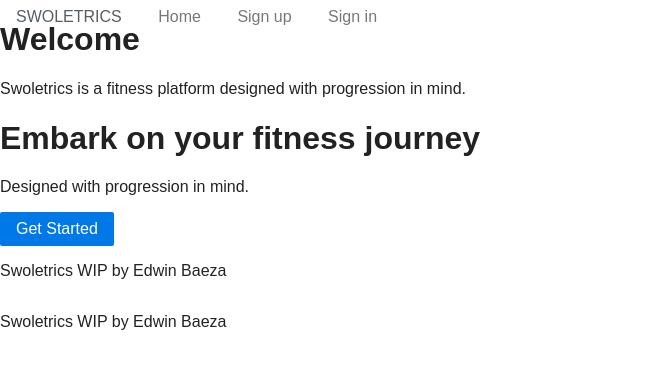
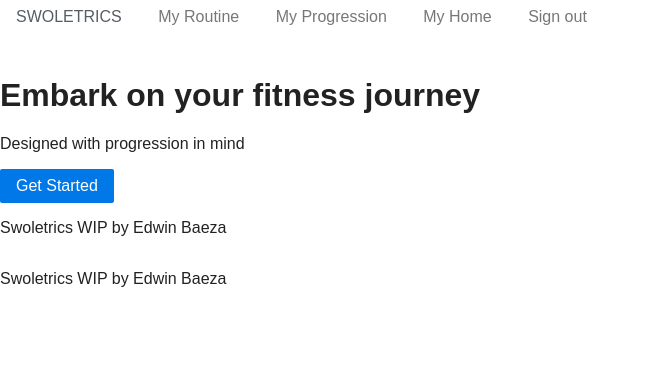
Before and after one commit to eba216/Swoletrics2, a Flask app: page / in a window 1280 px wide. Shown: the top 369 px of the page, without its empty margins (0-650 px from the left). Run offline with Flask 2, Linux system fonts and the light colour scheme; a user stored in the database is signed in; some libraries are stand-ins or nearby versions.

Commit message:
modified:   Swoletrics/swoletrics/__pycache__/models.cpython-38.pyc 	modified:   Swoletrics/swoletrics/auth/__pycache__/forms.cpython-38.pyc 	modified:   Swoletrics/swoletrics/auth/__pycache__/views.cpython-38.pyc 	modified:   Swoletrics/swoletrics/auth/views.py 	modified:   Swoletrics/swoletrics/main/__pycache__/views.cpython-38.pyc 	modified:   Swoletrics/swoletrics/main/views.py 	modified:   Swoletrics/swoletrics/models.py 	modified:   Swoletrics/swoletrics/swoletrics.db 	modified:   Swoletrics/swoletrics/templates/base.html 	modified:   Swoletrics/swoletrics/templates/index.html 	modified:   Swoletrics/swoletrics/templates/login.html 	deleted:    Swoletrics/swoletrics/templates/routines.html 	modified:   Swoletrics/swoletrics/templates/signup.html 	new file:   Swoletrics/swoletrics/templates/user.html 	modified:   Swoletrics/swoletrics/views.py

```diff
--- a/Swoletrics/swoletrics/main/views.py
+++ b/Swoletrics/swoletrics/main/views.py
@@ -1,4 +1,5 @@
 from flask import render_template, url_for
+from flask_login import login_required
 
 from . import main
 from .. import login_manager
@@ -14,9 +15,11 @@ def load_user(userid):
 def index():
     return render_template('index.html')
 
-@main.route('/routines/<name>', methods = ["GET", "POST"])
-def routines(name):
-    return render_template("routines.html", name=name)
+@login_required
+@main.route('/user/<username>', methods = ["GET", "POST"])
+def user(username):
+    user = User.query.filter_by(username=username).first_or_404()
+    return render_template('user.html', user = user)
 
 # @main.app_errorhandler(403)
 # def forbidden(e):
--- a/Swoletrics/swoletrics/models.py
+++ b/Swoletrics/swoletrics/models.py
@@ -3,7 +3,6 @@ from flask_login import UserMixin
 from werkzeug.security import check_password_hash, generate_password_hash
 
 from swoletrics import db
-
 
 
 class User(db.Model, UserMixin):
@@ -13,10 +12,6 @@ class User(db.Model, UserMixin):
     email = db.Column(db.String(120), unique=True)
     #routine = db.relationship('Routine', backref='user', lazy='dynamic')
     password_hash = db.Column(db.String)
-
-    def __init__(self, username=None, email=None):
-        self.username = username
-        self.email = email
 
     @property
     def password(self):
--- a/Swoletrics/swoletrics/templates/base.html
+++ b/Swoletrics/swoletrics/templates/base.html
@@ -18,49 +18,57 @@
     </head>
     <body>
 
-        <div >
+
+        <div>
+
             <header >
+
                 <div class="home-menu pure-menu pure-menu-horizontal pure-menu-fixed">
 
-                <a class="pure-menu-heading" href="">Swoletrics</a>
+                    <a class="pure-menu-heading" href="{{ url_for('main.index') }}">Swoletrics</a>
 
                     <ul class="pure-menu-list">
-                    <li class="pure-menu-item "><a href="{{ url_for('main.index') }}" class="pure-menu-link">Home</a></li>
-                    <li class="pure-menu-item "><a href="{{url_for('auth.signup')}}" class="pure-menu-link">Sign up</a></li>
-                    <li class="pure-menu-item "><a href="{{url_for('auth.login')}}" class="pure-menu-link">Sign in</a></li>
+
+                        {% if current_user.is_authenticated %}
+
+                            <li class="pure-menu-item "><a href="" class="pure-menu-link"> My Routine </a></li>
+                            <li class="pure-menu-item "><a href="" class="pure-menu-link"> My Progression </a></li>
+                            <li class="pure-menu-item ">
+                                <a href="{{url_for('main.user',username=current_user.username)}}"class="pure-menu-link">
+                                    My Home</a></li>
+                            <li class="pure-menu-item ">
+                                <a href="{{ url_for('auth.logout') }}" class="pure-menu-link">Sign out</a></li>
+                        {% else %}
+                            <li class="pure-menu-item ">
+                                <a href="{{ url_for('main.index')}}" class="pure-menu-link">Home</a></li>
+                            <li class="pure-menu-item ">
+                                <a href="{{url_for('auth.signup')}}" class="pure-menu-link">Sign up</a></li>
+                            <li class="pure-menu-item ">
+                                <a href="{{url_for('auth.login')}}" class="pure-menu-link">Sign in</a></li>
+                        {% endif %}
                     </ul>
+                </div>
 
+            </header>
+
+            <br/><br/><br/>
+            <header>
+                <div>
+                    {% with messages = get_flashed_messages() %}
+                        {% if messages %}
+                            <ul class="pure-menu-list">
+                                {% for message in messages %}
+                                <li >{{ message }}</li>
+                                {% endfor %}
+                            </ul>
+                        {% endif %}
+                    {% endwith %}
                 </div>
             </header>
-
-        </div>
 
 
             <div class="main-container">
                 <div class="main wrapper clearfix">
-
-                {%block splash%}
-                    <section>
-                        <div class="splash-container">
-                            <div class="splash">
-                                <div class="splash-subhead">
-                                    <div class="pure-g">
-                                        <div class="pure-u-1 pure-u-md-1-3">
-                                            drhfsjldh we we gsdg sd g asfdg sadfg dfag dfsa g fsdagh adfg
-                                        </div>
-                                        <div class="pure-u-1 pure-u-md-1-3">
-                                            f sadgf sdlfh y sdfhsdkjf gsdkgf shkbf khasd fkjasdbgkjadfnkjgbadfjkgad
-                                            fhzdfh adfh adfh eah
-                                        </div>
-                                        <div class="pure-u-1 pure-u-md-1-3">
-                                            .fh adfh adfh adfh df hgdfanjfnsd vb jksjfkjsdn ndbc jsadg sdg asdgz,
-                                        </div>
-                                    </div>
-                                </div>
-                            </div>
-                        </div>
-                    </section>
-                {% endblock %}
 
                     {%  block content %}
 
@@ -68,15 +76,7 @@
 
                 </div> <!-- #main -->
             </div> <!-- #main-container -->
-
-
-        <!--
-        <div class="footer-container">
-            <footer class="wrapper">
-                <p>Swoletrics WIP by Edwin Baeza </a></p>
-            </footer>
         </div>
-        -->
 
 
         <div class="footer l-box is-center">
@@ -86,7 +86,6 @@
         </div>
 
 
-
         <script src="//ajax.googleapis.com/ajax/libs/jquery/1.11.0/jquery.min.js"></script>
         <script>window.jQuery ||
         document.write('<script src="{{ url_for('static', filename='js/vendor/jquery-1.11.0.min.js') }}"><\/script>')
--- a/Swoletrics/swoletrics/templates/index.html
+++ b/Swoletrics/swoletrics/templates/index.html
@@ -4,48 +4,19 @@
 Swoletrics -- Welcome
 {%  endblock %}
 
-{% block splash %}
+{% block content %}
 <article>
-        <header>
-            <h1>Welcome</h1>
-            <p> Swoletrics is a fitness platform designed with progression in mind. <p>
-        </header>
-
 
         </section>
             <div class="splash-container">
                 <div class="splash">
                     <h1 class="splash-head">Embark on your fitness journey</h1>
-                    <p class="splash-subhead">Designed with progression in mind.
+                    <p class="splash-subhead">Designed with progression in mind
                     </p>
                     <p><a href="{{url_for('auth.signup')}}" class="pure-button pure-button-primary">Get Started</a></p>
                 </div>
             </div>
         <section>
-{% endblock %}
-
-{% block content %}
-<!--            <div class="content-wrapper">-->
-
-<!--                <div class="content">-->
-
-<!--                    <div class="pure-g">-->
-
-<!--                        <div class="l-box-lrg pure-u-1 pure-u-md-3-5">-->
-<!--                            <h4>Contact Us</h4>-->
-<!--                            <p>-->
-<!--                                Edwin Baeza-->
-<!--                            </p>-->
-
-<!--                            <h4>More Information</h4>-->
-<!--                            <p>-->
-<!--                                The pyramids-->
-<!--                            </p>-->
-<!--                        </div>-->
-<!--                    </div>-->
-
-<!--                </div>-->
-<!--            </div>-->
 
     <div class="footer l-box is-center">
         <footer class="wrapper">
--- a/Swoletrics/swoletrics/templates/login.html
+++ b/Swoletrics/swoletrics/templates/login.html
@@ -5,8 +5,6 @@
 Login
 {%  endblock %}
 
-{% block splash %}
-{% endblock%}
 
 {% block content %}
 
@@ -16,7 +14,7 @@ Login
 
     <div class="pure-g">
         <div class="l-box-lrg pure-u-1 pure-u-md-2-5">
-            <form action ="{{url_for('main.routines', name = username)}}" class="pure-form pure-form-stacked" method="post">
+            <form class="pure-form pure-form-stacked" method="post">
                 {{ form.hidden_tag() }}
                 <fieldset>
 
--- a/Swoletrics/swoletrics/templates/signup.html
+++ b/Swoletrics/swoletrics/templates/signup.html
@@ -5,8 +5,6 @@
 Signup
 {%  endblock %}
 
-{% block splash %}
-{% endblock%}
 
 {% block content %}
 
@@ -31,7 +29,7 @@ Signup
 
     <div class="pure-g">
         <div class="l-box-lrg pure-u-1 pure-u-md-2-5">
-            <form action ="" class="pure-form pure-form-stacked" method="post">
+            <form class="pure-form pure-form-stacked" method="post">
                 {{ form.hidden_tag() }}
                 <fieldset>
                     {{ render_field(form.username) }}
```
Also changed, not shown: Swoletrics/swoletrics/auth/views.py (+4 -7 lines), Swoletrics/swoletrics/templates/user.html (renamed from Swoletrics/swoletrics/templates/routines.html, +10 -4 lines), Swoletrics/swoletrics/views.py (+3 -85 lines), Swoletrics/swoletrics/swoletrics.db. Lines whose indentation alone changed are shown as unchanged.
